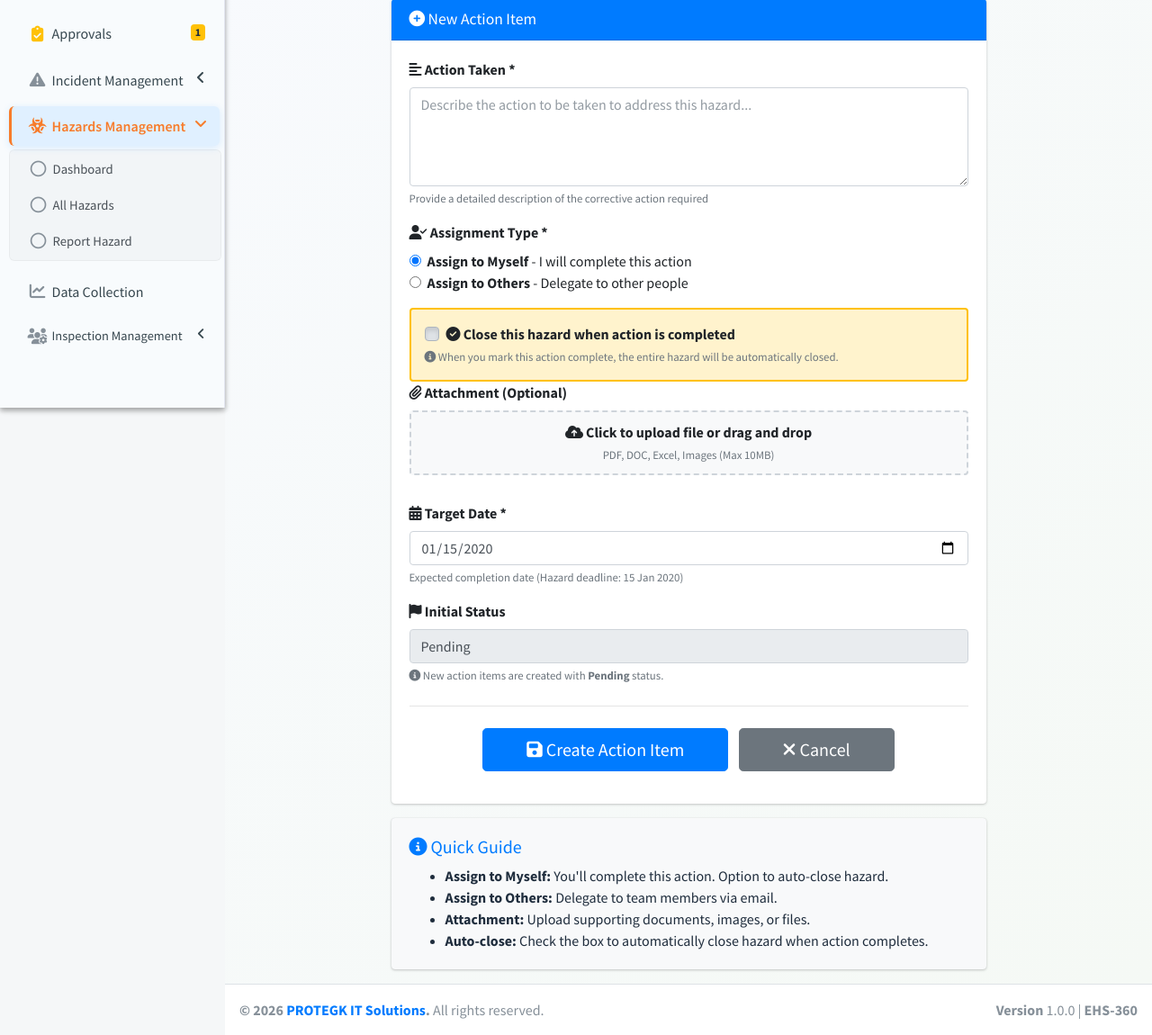
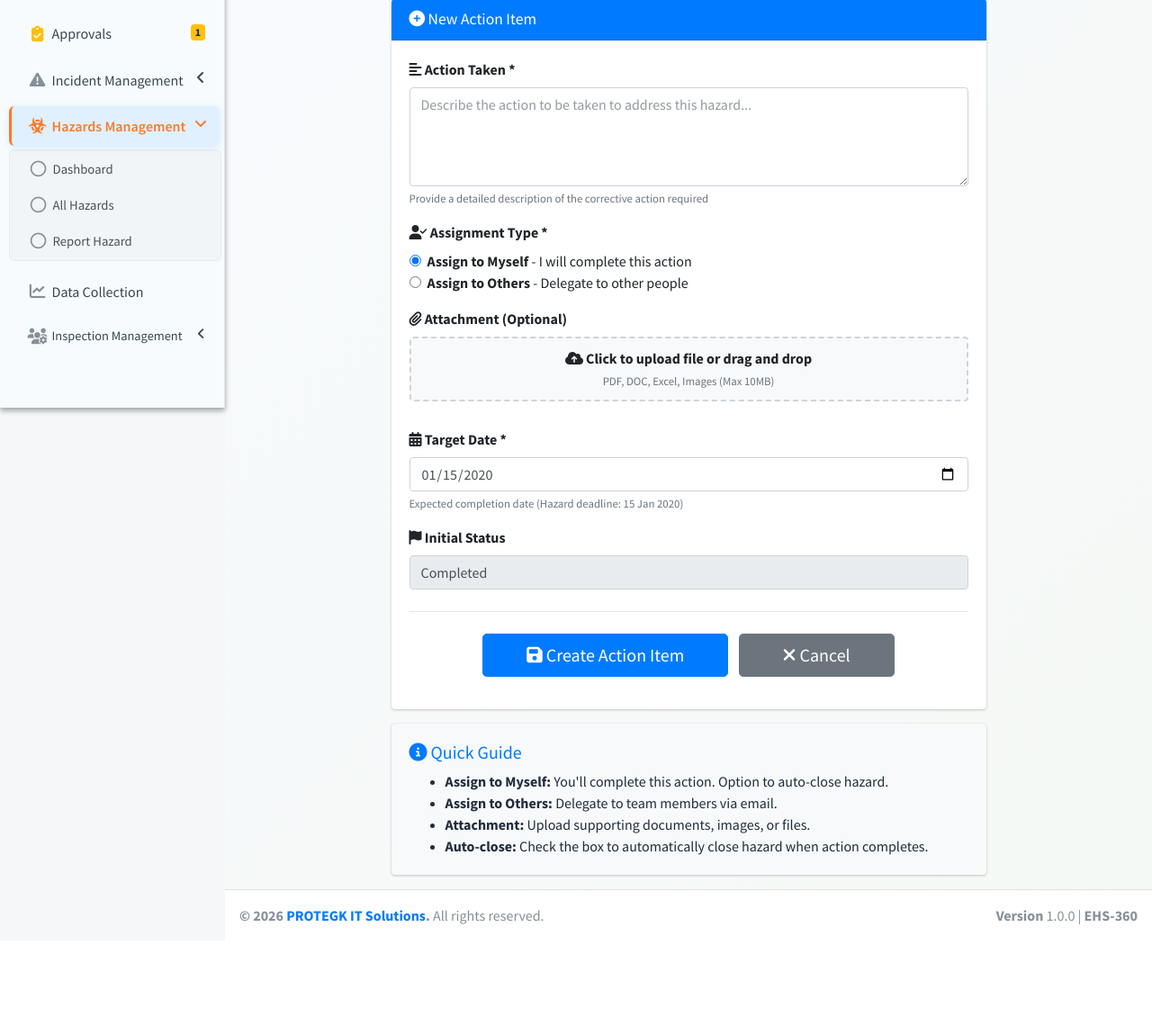
Before and after one commit to SurajAntre1/EHS-360, a Django app: page /hazards/1/action/create/ in a window 1280 px wide. Shown: the part 347-1497 px from the top of the page at 90% size. After the commit the page ends 1374 px from the top, so only its background shows below. Run offline with Django 5.2, Linux system fonts and the light colour scheme; a user stored in the database is signed in; tables that the repository leaves empty hold one stand-in row (values such as "Sample post"); parts of the project's set-up code (start-up, migrations or seed data) failed here and were passed over; some libraries are stand-ins or nearby versions.

Commit message:
initial status updated

```diff
--- a/templates/hazards/action_item_create.html
+++ b/templates/hazards/action_item_create.html
@@ -207,20 +207,6 @@
                             </div>
                         </div>
 
-                        <!-- Close Hazard Option (Only for Self-Assignment) -->
-                        <div class="close-hazard-box" id="closeHazardBox">
-                            <div class="custom-control custom-checkbox">
-                                <input type="checkbox" class="custom-control-input" id="closeHazardCheckbox" name="close_hazard">
-                                <label class="custom-control-label" for="closeHazardCheckbox">
-                                    <strong><i class="fas fa-check-circle"></i> Close this hazard when action is completed</strong>
-                                </label>
-                            </div>
-                            <small class="text-muted">
-                                <i class="fas fa-info-circle"></i>
-                                When you mark this action complete, the entire hazard will be automatically closed.
-                            </small>
-                        </div>
-
                         <!-- Responsible Emails (Hidden by default) -->
                         <div class="form-group" id="emailAssignmentSection" style="display: none;">
                             <label>
@@ -292,11 +278,11 @@
                             <label>
                                  <i class="fas fa-flag"></i> Initial Status
                             </label>
-                            <input type="text" class="form-control" value="Pending" readonly style="background-color: #e9ecef;">
-                            <small class="form-text text-muted">
-                                <i class="fas fa-info-circle"></i> New action items are created with <strong>Pending</strong> status.
-                            </small>
+                            <input type="text" id="initialStatus" class="form-control" value="Completed" readonly style="background-color: #e9ecef;">
                         </div>
+
+                    <input type="hidden" name="initial_status" id="initialStatusValue" value="completed">
+
 
                         <!-- Submit Buttons -->
                         <hr class="my-4">
@@ -343,6 +329,10 @@ document.addEventListener('DOMContentLoaded', function() {
     const responsibleEmails = document.getElementById('responsibleEmails');
     const emailCount = document.getElementById('emailCount');
     const targetDateInput = document.getElementById('id_target_date');
+    const initialStatusInput = document.getElementById('initialStatus');
+    const initialStatusValue = document.getElementById('initialStatusValue');
+    const statusHelpText = document.getElementById('statusHelpText');
+
 
     // File attachment elements
     const attachmentInput = document.getElementById('attachmentInput');
@@ -362,14 +352,22 @@ document.addEventListener('DOMContentLoaded', function() {
     function toggleAssignmentType() {
     if (assignSelf.checked) {
         emailAssignmentSection.style.display = 'none';
-            closeHazardBox.style.display = 'block';  // Show close hazard option
+        initialStatusInput.value = 'Completed';
+        initialStatusValue.value = 'completed';
+
         emails = [];
         updateUI();
     } else {
         emailAssignmentSection.style.display = 'block';
-            closeHazardBox.style.display = 'none';  // Hide close hazard option
+        initialStatusInput.value = 'Pending';
+        initialStatusValue.value = 'pending';
+        statusHelpText.innerHTML = `
+            <i class="fas fa-info-circle"></i>
+            This action will start in <strong>Pending</strong> status until completed.
+        `;
     }
 }
+
 
     assignSelf.addEventListener('change', toggleAssignmentType);
     assignOthers.addEventListener('change', toggleAssignmentType);
```
Lines whose indentation alone changed are shown as unchanged.
